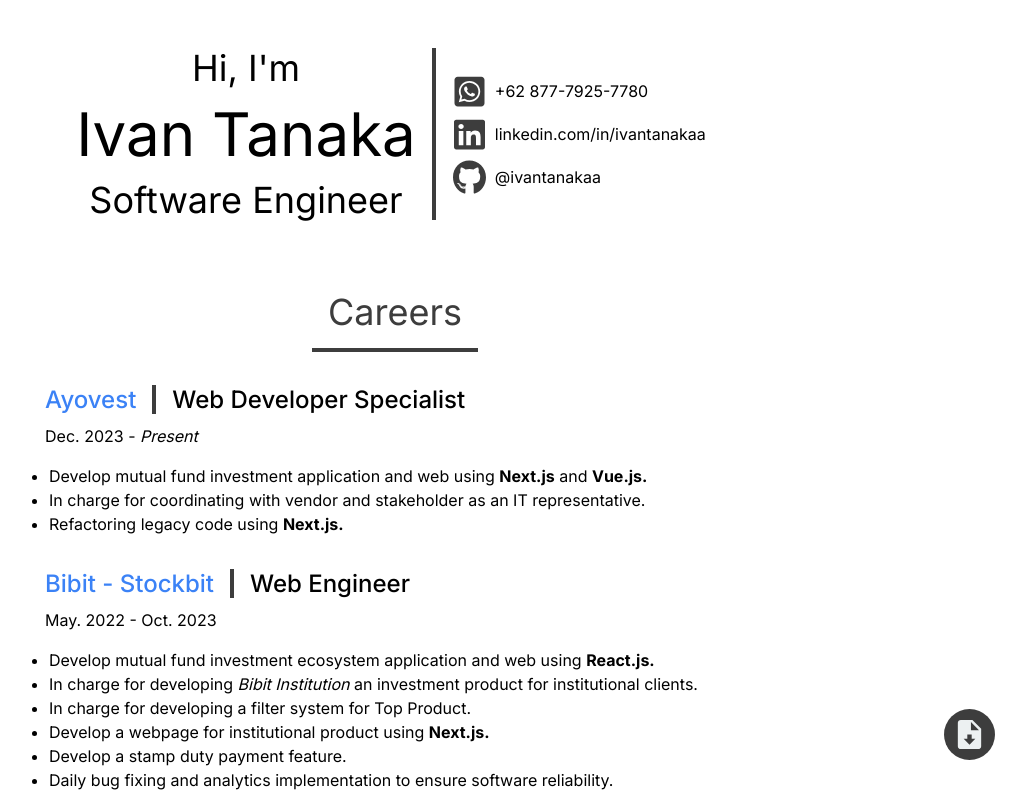
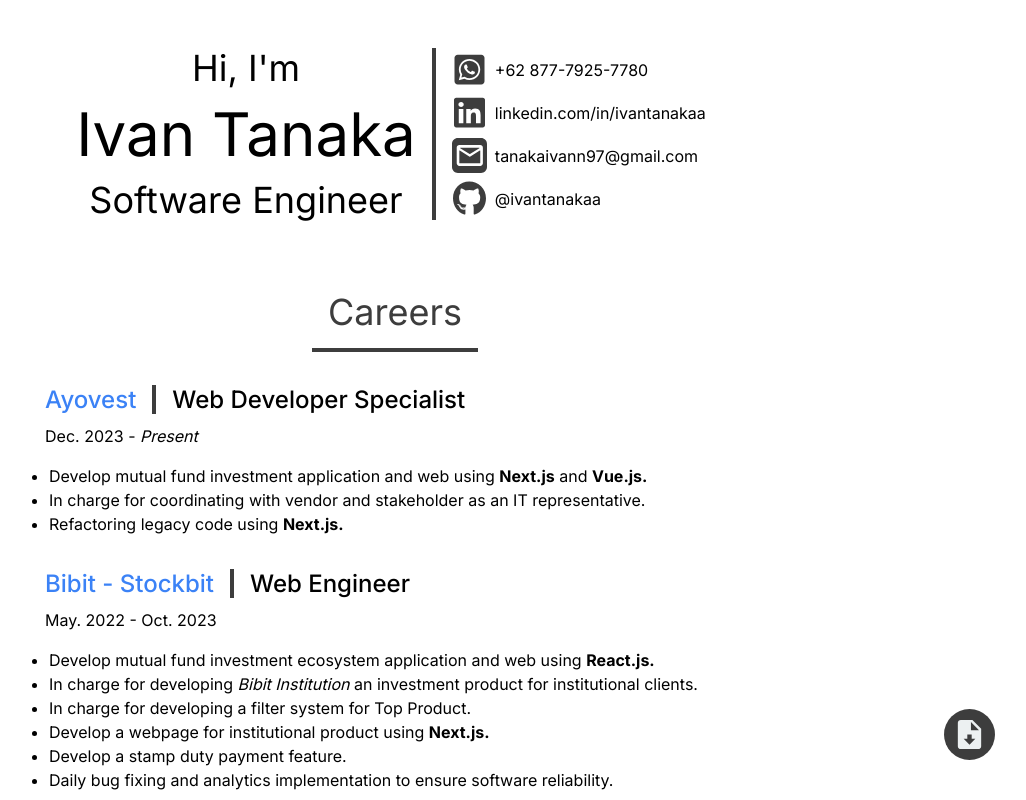
Before and after one commit to ivantanakaa/personal-website, a Next.js app: page / in a window 1280 px wide. Shown: the top 800 px of the page, without its empty margins (245-1271 px from the left). Built offline with nearby package versions, Linux system fonts and the light colour scheme.

Commit message:
feat: adding email contacts

```diff
--- a/src/app/components/Navigation/index.tsx
+++ b/src/app/components/Navigation/index.tsx
@@ -12,7 +12,7 @@
       >
         <div className="bg-[#3d3d3d] rounded-full p-2">
           <Image
-            alt="whatsapp"
+            alt="download pdf"
             src="/assets/images/file-download-icon.svg"
             width={35}
             height={35}
--- a/src/app/components/home/Hero/index.tsx
+++ b/src/app/components/home/Hero/index.tsx
@@ -51,6 +51,20 @@
           <div className="ml-2">linkedin.com/in/ivantanakaa</div>
         </Link>
         <Link
+          href={"mailto:tanakaivann97@gmail.com"}
+          className="flex flex-row items-center"
+          target={"_blank"}
+          rel={"noreferrer noopener"}
+        >
+          <Image
+            alt="email"
+            src="/assets/images/email-icon.svg"
+            width={35}
+            height={35}
+          />
+          <div className="ml-2">tanakaivann97@gmail.com</div>
+        </Link>
+        <Link
           href={"https://github.com/ivantanakaa"}
           className="flex flex-row items-center"
           target={"_blank"}
```
Also changed, not shown: public/assets/images/email-icon.svg (added).
